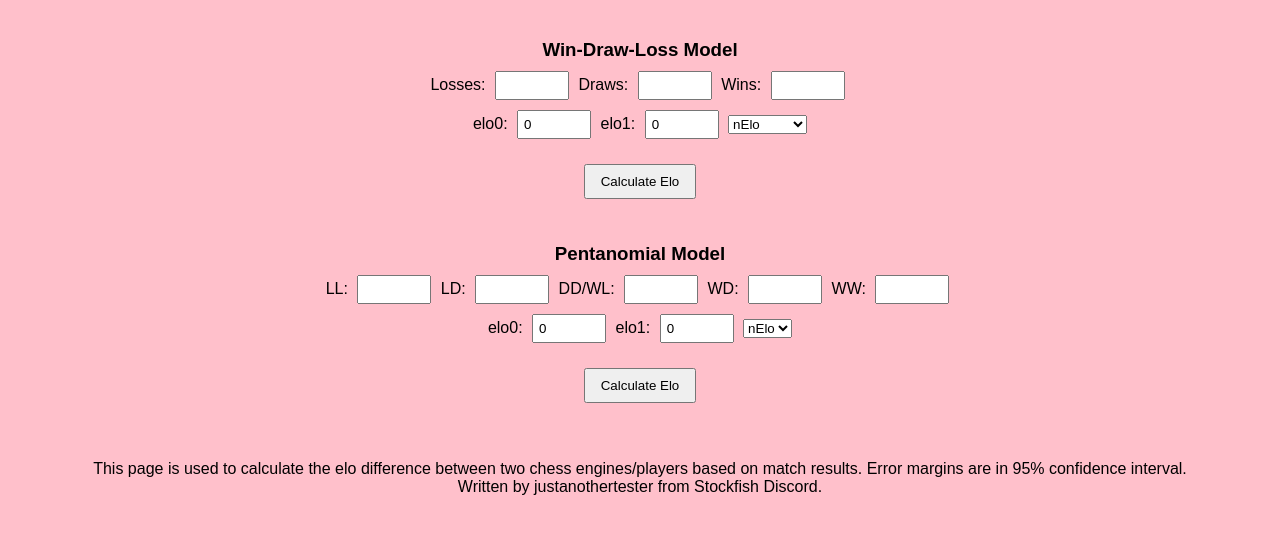
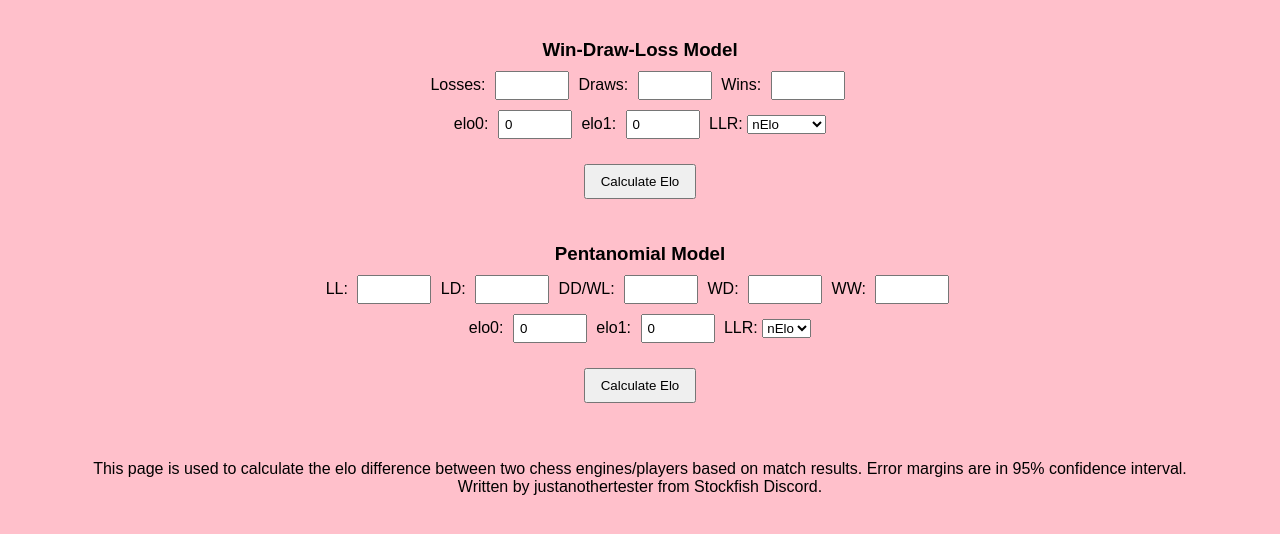
Before and after one commit to peregrineshahin/NathagEloCalc, a plain HTML site: page index.html in a window 1280 px wide. Shown: the part 108-642 px from the top of the page. Drawn offline with Linux system fonts and the light colour scheme.

Commit message:
add label for elo bounds

```diff
--- a/index.html
+++ b/index.html
@@ -67,6 +67,7 @@
 				<input id="elo0wdl" type="number" value="0">
 				<label for="elo1wdl">elo1:</label>
 				<input id="elo1wdl" type="number" value="0">
+				<label for="eloTypeWDL">LLR:</label>
 				<select id="eloTypeWDL">
                     <option value="nElo">nElo</option>
                     <option value="Elo">Elo</option>
@@ -98,6 +99,7 @@
 				<input id="elo0penta" type="number" value="0">
 				<label for="elo1penta">elo1:</label>
 				<input id="elo1penta" type="number" value="0">
+				<label for="eloTypePenta">LLR:</label>
 				<select id="eloTypePenta">
                     <option value="nElo">nElo</option>
                     <option value="Elo">Elo</option>
```
